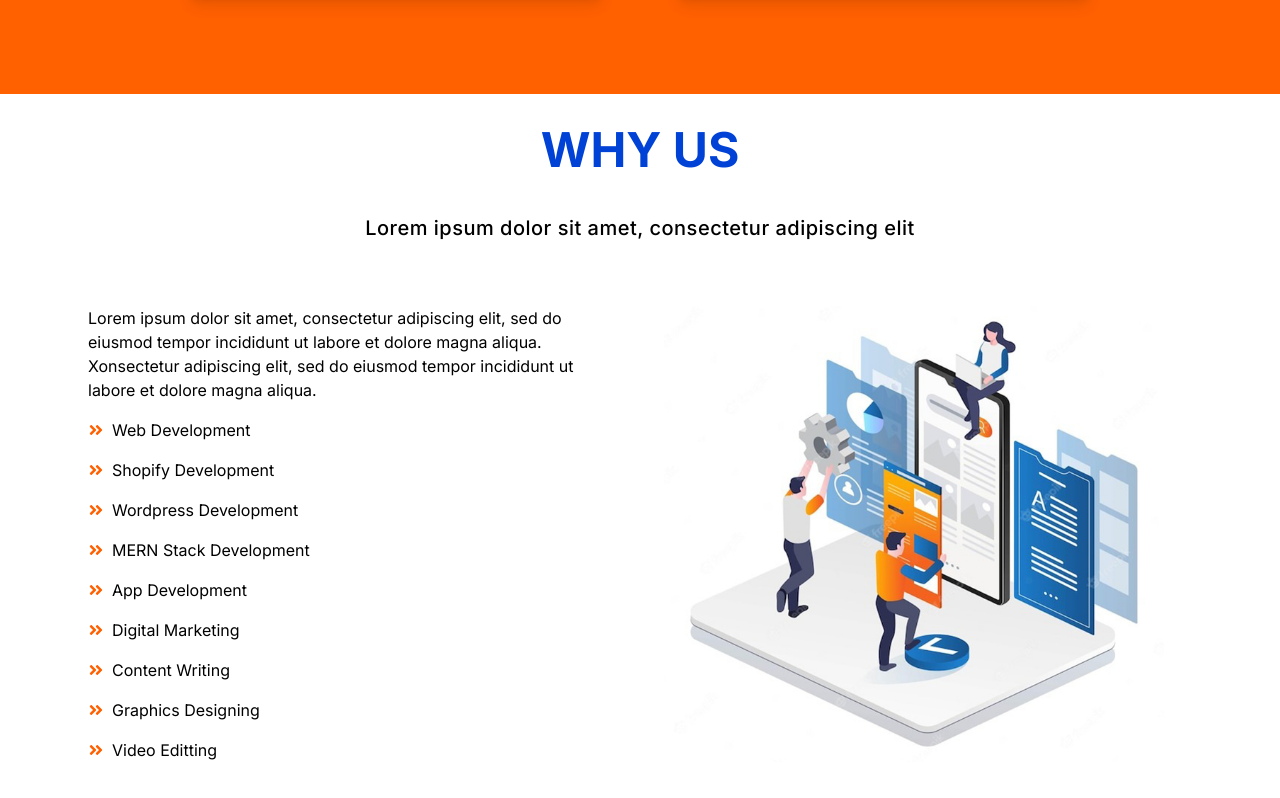
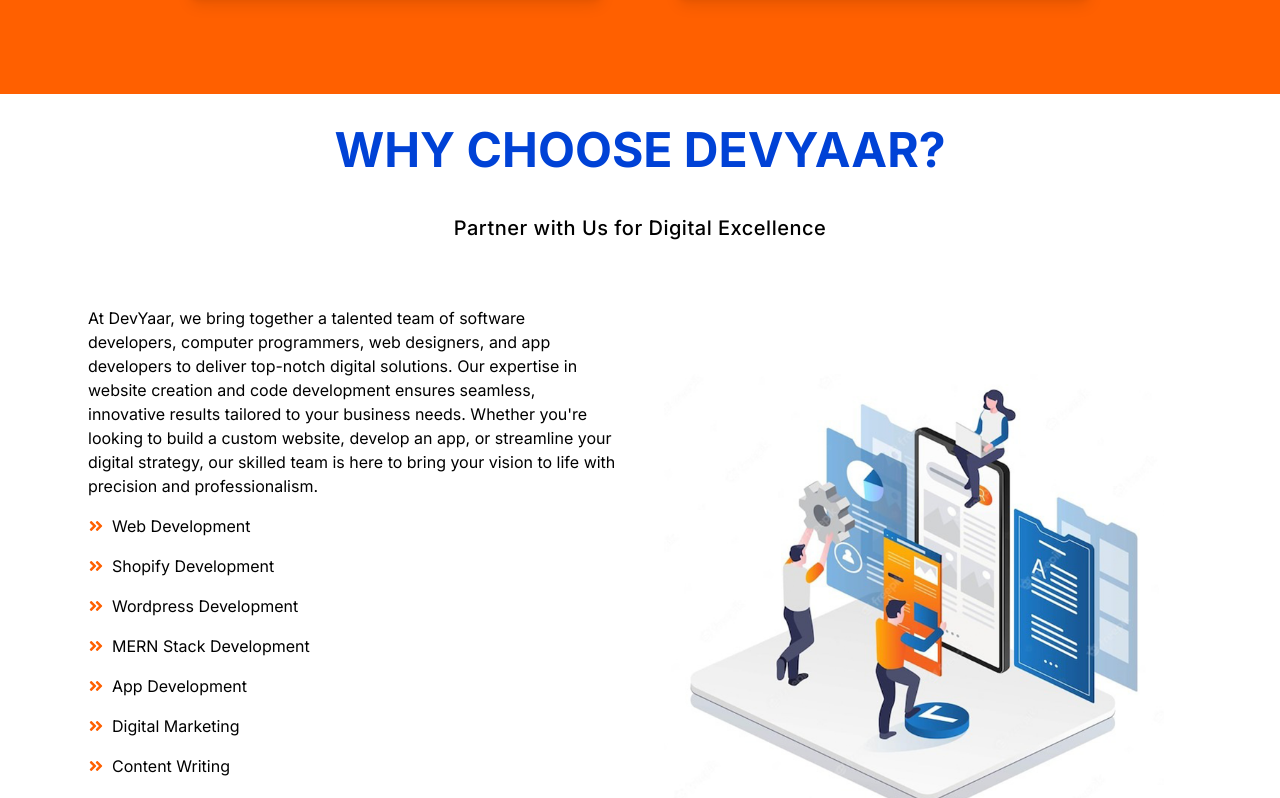
Before and after one commit to mk-muzzammil/DevYaar-Portfolio-Website, a React (Vite) app: page / in a window 1280 px wide. Shown: the part 2562-3360 px from the top of the page. Built offline with nearby package versions, Linux system fonts and the light colour scheme.

Commit message:
Whyus content changed

```diff
--- a/src/components/WhyUS/WhyUs.jsx
+++ b/src/components/WhyUS/WhyUs.jsx
@@ -11,6 +11,7 @@
     { id: 7, name: "Content Writing" },
     { id: 8, name: "Graphics Designing" },
     { id: 9, name: "Video Editting" },
+    { id: 10, name: "Django Full Stack Development" },
   ];
 
   return (
@@ -20,19 +21,23 @@
         className="flex flex-col gap-6 items-center my-8 font-Inter overflow-hidden "
       >
         <h1 className="text-4xl lg:text-5xl text-secondary font-bold uppercase dark:text-primary">
-          Why Us
+          Why Choose DevYaar?
         </h1>
         <p className="text-xl tracking-wide font-medium p-4">
-          Lorem ipsum dolor sit amet, consectetur adipiscing elit
+          Partner with Us for Digital Excellence
         </p>
         <div className="flex flex-col lg:flex-row justify-around w-[90%]">
           <div className="lg:w-[50%] p-4 lg:p-6">
             <div className="flex flex-col gap-4  ">
               <p>
-                Lorem ipsum dolor sit amet, consectetur adipiscing elit, sed do
-                eiusmod tempor incididunt ut labore et dolore magna aliqua.
-                Xonsectetur adipiscing elit, sed do eiusmod tempor incididunt ut
-                labore et dolore magna aliqua.
+                At DevYaar, we bring together a talented team of software
+                developers, computer programmers, web designers, and app
+                developers to deliver top-notch digital solutions. Our expertise
+                in website creation and code development ensures seamless,
+                innovative results tailored to your business needs. Whether
+                you're looking to build a custom website, develop an app, or
+                streamline your digital strategy, our skilled team is here to
+                bring your vision to life with precision and professionalism.
               </p>
               {skills.map((skill) => {
                 return (
```
